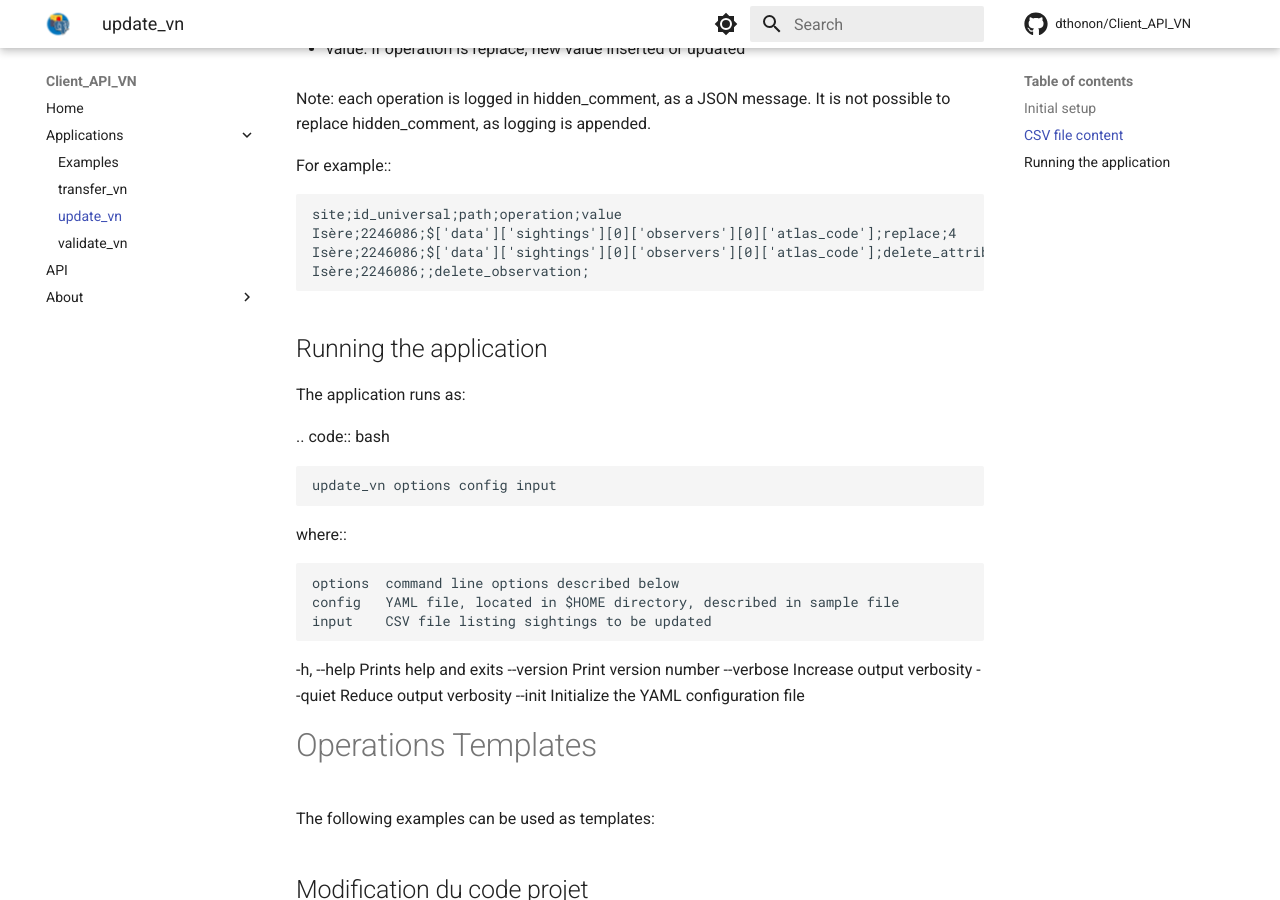
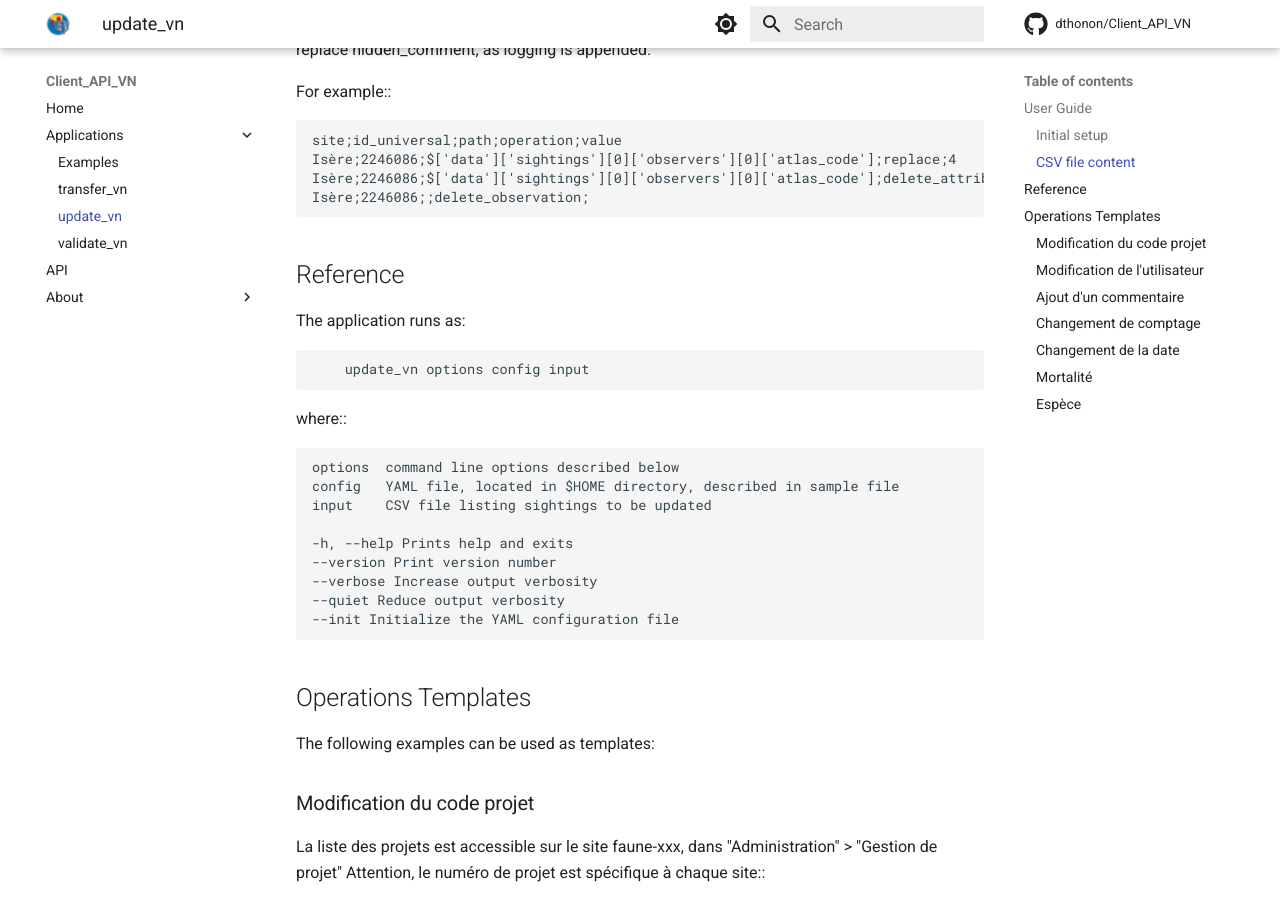
Before and after one commit to dthonon/Client_API_VN, an MkDocs documentation site: the page built from docs/apps/update_vn.md, in a window 1280 px wide and 900 px high, scrolled down 1095 px. Built offline with MkDocs 1.6.1 and Material for MkDocs 9.7.7, drawn with Linux system fonts in a browser that asks for light colours; comment, search, counter and statistics services are not loaded; some of the changed text lies outside the part shown.

Commit message:
Verify docs

````diff
--- a/docs/apps/update_vn.md
+++ b/docs/apps/update_vn.md
@@ -1,10 +1,7 @@
-=======================
-update_vn Documentation
-=======================
+# update_vn Documentation
 
-# User Guide
+## User Guide
 
-.. caution::
 This application changes or deletes items directly in the Biolovision
 database. Use with extreme care !
 
@@ -12,21 +9,23 @@ The application `update_vn` reads an input CSV file containing operations
 to be applied to the Biolovision database. Each line of this file describes
 an operation.
 
-## Initial setup
+### Initial setup
 
 Initialize the sample YAML file in your HOME directory and edit with
 your local details. The YAML file is self documented:
 
-.. code:: bash
+```bash
+update_vn --init .evn_your_site.yaml
+editor $HOME/.evn_your_site.yaml
+```
 
-    update_vn --init .evn_your_site.yaml
-    editor $HOME/.evn_your_site.yaml
-
-## CSV file content
+### CSV file content
 
 The CSV file must start with the mandatory first line with column headers::
 
-    site;id_universal;path;operation;value
+```csv
+site;id_universal;path;operation;value
+```
 
 The next lines must contain the following columns:
 
@@ -48,19 +47,20 @@ Note: each operation is logged in hidden_comment, as a JSON message.
 It is not possible to replace hidden_comment, as logging is appended.
 
 For example::
+```csv
+site;id_universal;path;operation;value
+Isère;2246086;$['data']['sightings'][0]['observers'][0]['atlas_code'];replace;4
+Isère;2246086;$['data']['sightings'][0]['observers'][0]['atlas_code'];delete_attribute;
+Isère;2246086;;delete_observation;
+```
 
-    site;id_universal;path;operation;value
-    Isère;2246086;$['data']['sightings'][0]['observers'][0]['atlas_code'];replace;4
-    Isère;2246086;$['data']['sightings'][0]['observers'][0]['atlas_code'];delete_attribute;
-    Isère;2246086;;delete_observation;
-
-## Running the application
+## Reference
 
 The application runs as:
 
-.. code:: bash
-
+```bash
     update_vn options config input
+```
 
 where::
 
@@ -68,17 +68,17 @@ where::
     config   YAML file, located in $HOME directory, described in sample file
     input    CSV file listing sightings to be updated
 
--h, --help Prints help and exits
---version Print version number
---verbose Increase output verbosity
---quiet Reduce output verbosity
---init Initialize the YAML configuration file
+    -h, --help Prints help and exits
+    --version Print version number
+    --verbose Increase output verbosity
+    --quiet Reduce output verbosity
+    --init Initialize the YAML configuration file
 
-# Operations Templates
+## Operations Templates
 
 The following examples can be used as templates:
 
-## Modification du code projet
+### Modification du code projet
 
 La liste des projets est accessible sur le site faune-xxx, dans "Administration" > "Gestion de projet"
 Attention, le numéro de projet est spécifique à chaque site::
@@ -86,7 +86,7 @@ Attention, le numéro de projet est spécifique à chaque site::
     site;id_universal;path;operation;value
     Isère;2775784;$['data']['sightings'][0]['observers'][0]['project'];replace;6
 
-## Modification de l'utilisateur
+### Modification de l'utilisateur
 
 Il faut modifier à la fois :
 
@@ -100,14 +100,14 @@ via un compte d'archives par exemple pour conserver le fait que la donnée a ét
     Isère;2775784;$['data']['sightings'][0]['observers'][0]['@id'];replace;38
     Isère;2775784;$['data']['sightings'][0]['observers'][0]['traid'];replace;38
 
-## Ajout d'un commentaire
+### Ajout d'un commentaire
 
 Attention, texte entre guillemets simples::
 
     site;id_universal;path;operation;value
     Isère;2775784;$['data']['sightings'][0]['observers'][0]['comment'];replace;'test'
 
-## Changement de comptage
+### Changement de comptage
 
 Remplacement de "non compté" par un compte exact::
 
@@ -115,14 +115,14 @@ Remplacement de "non compté" par un compte exact::
     Isère;2775784;$['data']['sightings'][0]['observers'][0]['estimation_code'];replace;'EXACT_VALUE'
     Isère;2775784;$['data']['sightings'][0]['observers'][0]['count'];replace;1
 
-## Changement de la date
+### Changement de la date
 
 La date est défine par timestamp calculé par la fonction Excel `=(C2-DATE(1970;1;1))*86400`::
 
     site;id_universal;path;operation;value
     Isère;2775784;$['data']['sightings'][0]['date']['@timestamp'];replace;1465948800
 
-## Mortalité
+### Mortalité
 
 Ajout de la mortalité avec une cause::
 
@@ -130,7 +130,7 @@ Ajout de la mortalité avec une cause::
     Isère;2775784;$['data']['sightings'][0]['observers'][0]['has_death'];replace;2
     Isère;2775784;$['data']['sightings'][0]['observers'][0]['extended_info']['mortality']['death_cause2'];replace;'ROAD_VEHICLE'
 
-## Espèce
+### Espèce
 
 Modification en utilisant le numéro de l'espèce sur la plateforme concernée::
 
````
Also changed, not shown: docs/apps/transfer_vn.md (+17 -17 lines), docs/apps/validate_vn.md (+15 -19 lines).
